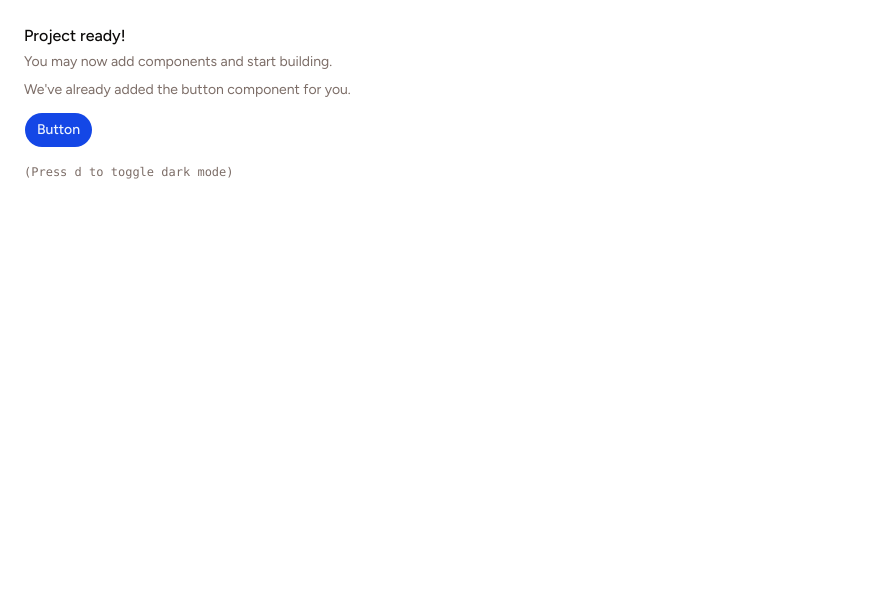
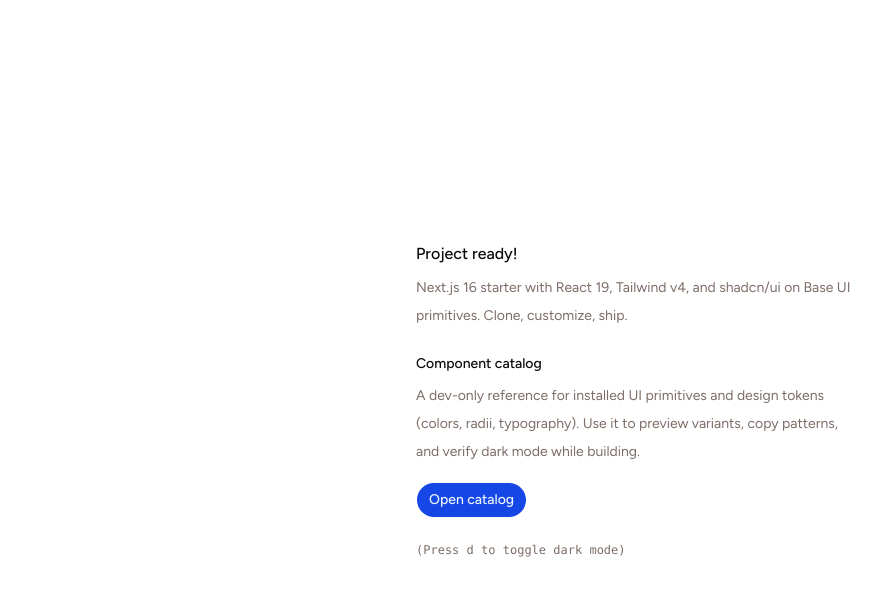
Before and after one commit to Jonvry/nextjs-baseui-template, a Next.js app: page / in a window 1280 px wide. Shown: the top 596 px of the page, without its empty margins (0-889 px from the left). Built offline with nearby package versions, Linux system fonts and the light colour scheme; no server answers.

Commit message:
feat: update page layout and enhance component catalog description

```diff
--- a/app/page.tsx
+++ b/app/page.tsx
@@ -1,3 +1,4 @@
+import Link from "next/link"
 import { InstallPrompt } from "@/components/install-prompt"
 import { Button } from "@/components/ui/button"
 
@@ -5,15 +6,32 @@
    return (
       <>
          <InstallPrompt />
-         <div className="flex min-h-svh p-6">
-            <div className="flex max-w-md min-w-0 flex-col gap-4 text-sm leading-loose">
-               <div>
-                  <h1 className="font-medium text-base text-foreground">Project ready!</h1>
-                  <p>You may now add components and start building.</p>
-                  <p>We&apos;ve already added the button component for you.</p>
-                  <Button className="mt-2">Button</Button>
-               </div>
-               <div className="font-mono text-xs text-muted-foreground">
+         <div className="flex min-h-svh items-center justify-center p-6">
+            <div className="flex max-w-md min-w-0 flex-col items-center gap-6 leading-loose">
+               <section className="space-y-2">
+                  <h1 className="text-foreground text-base font-medium">Project ready!</h1>
+                  <p>
+                     Next.js 16 starter with React 19, Tailwind v4, and shadcn/ui on Base UI
+                     primitives. Clone, customize, ship.
+                  </p>
+               </section>
+
+               <section className="space-y-2">
+                  <h2 className="text-foreground text-sm font-medium">Component catalog</h2>
+                  <p>
+                     A dev-only reference for installed UI primitives and design tokens (colors,
+                     radii, typography). Use it to preview variants, copy patterns, and verify dark
+                     mode while building.
+                  </p>
+                  <Button
+                     nativeButton={false}
+                     render={<Link href="/dev/component-catalog" />}
+                     className="mt-2"
+                  >
+                     Open catalog
+                  </Button>
+               </section>
+               <div className="text-muted-foreground font-mono text-xs self-start">
                   (Press <kbd>d</kbd> to toggle dark mode)
                </div>
             </div>
```
